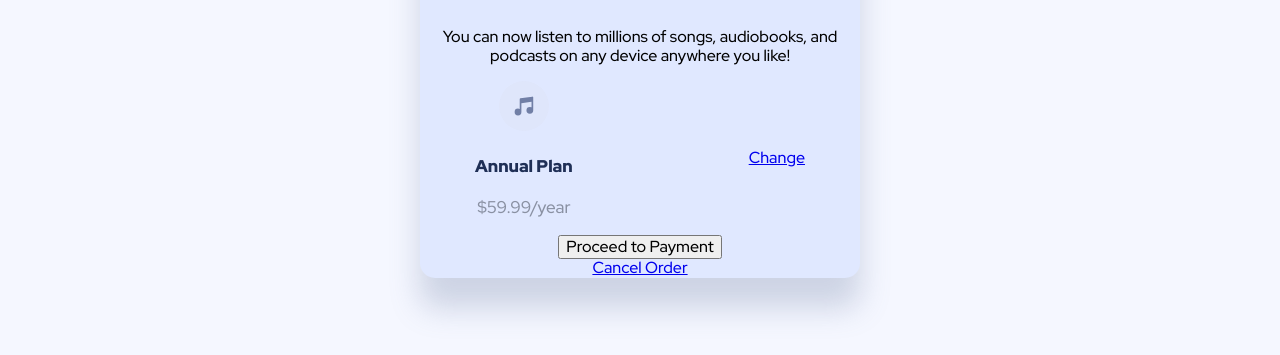
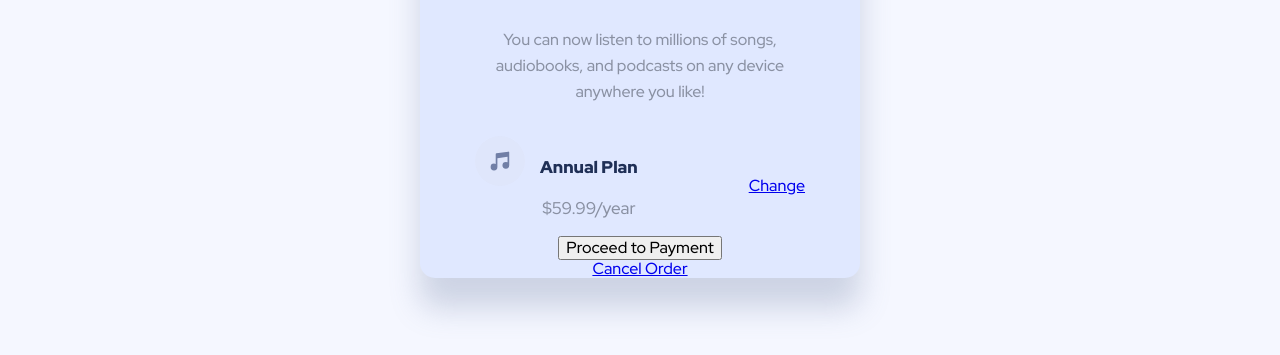
Before and after one commit to napalm-git/order-summary-component, a website: page index.html in a window 1280 px wide. Shown: the part 405-760 px from the top of the page. Drawn offline with nearby package versions, Linux system fonts and the light colour scheme.

Commit message:
style paragraph

```diff
--- a/sass/main.scss
+++ b/sass/main.scss
@@ -34,17 +34,20 @@ body {
     border-top-right-radius: 15px;
   }
 
+  & .text {
+    padding: 0 2.5rem;
+    color: hsl(223, 12%, 59%);
+    margin-bottom: 2rem;
+    font-weight: 500;
+    line-height: 1.6;
+  }
+
   & .payment {
     display: flex;
     align-items: center;
     justify-content: space-between;
     width: 75%;
     gap: 10px;
-
-    & img {
-      height: 50px;
-      width: 50px;
-    }
 
     & .plan {
       font-size: 17px;
@@ -56,5 +59,15 @@ body {
         line-height: 1.7;
       }
     }
+
+    & .left {
+      display: flex;
+      gap: 15px;
+
+      & img {
+        height: 50px;
+        width: 50px;
+      }
+    }
   }
 }
```
Also changed, not shown: sass/main.css, 1 other file.
